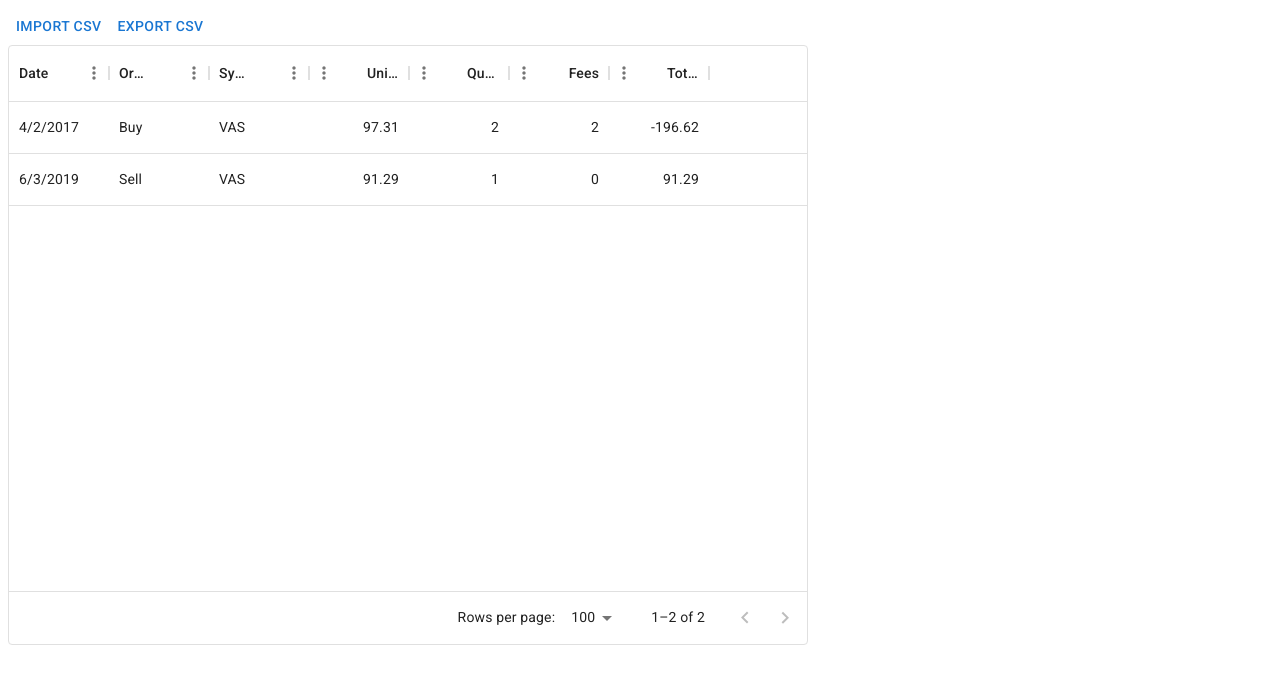
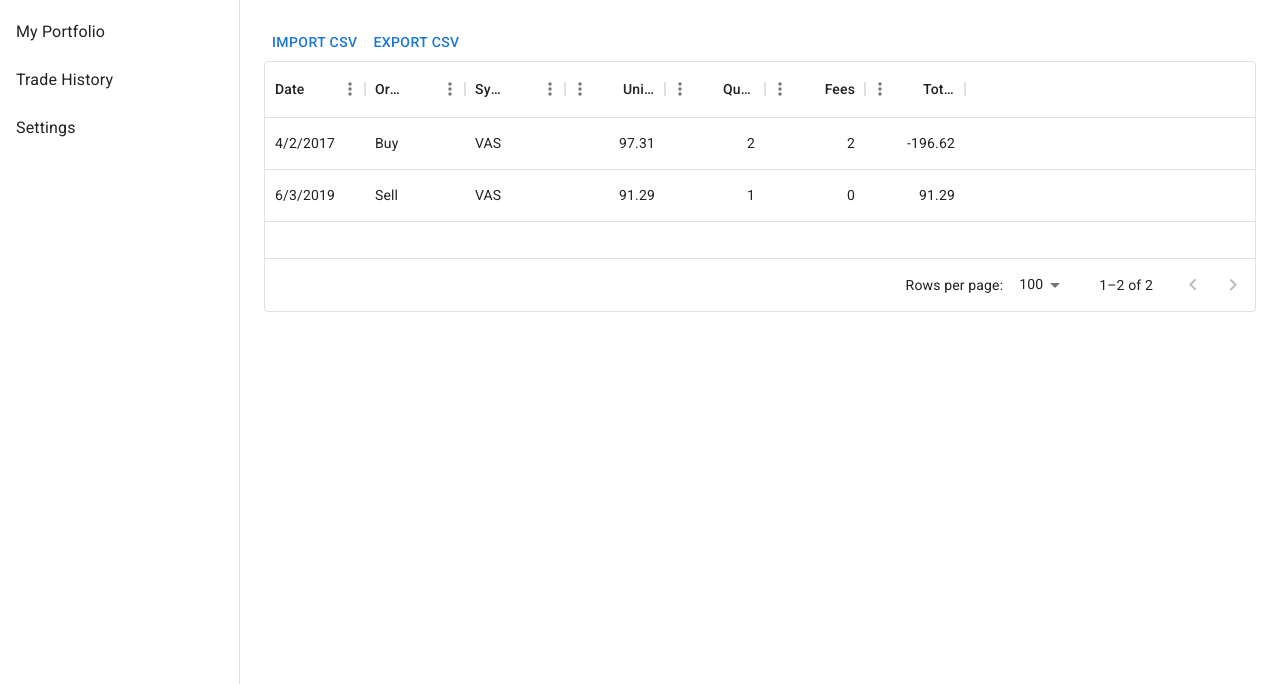
Before and after one commit to ltrel/xport, a React (Vite) app: page / in a window 1280 px wide. Shown: the top 684 px of the page. Built offline with nearby package versions, Linux system fonts and the light colour scheme.

Commit message:
Add page layout prototype

```diff
--- a/src/App.tsx
+++ b/src/App.tsx
@@ -1,10 +1,8 @@
-import TradeHistory from "./TradeHistory"
+import Dashboard from "./Dashboard"
 
 function App() {
   return (
-    <div style={{ height: 600, width: 800 }}>
-      <TradeHistory />
-    </div>
+    <Dashboard />
   )
 }
 
--- /dev/null
+++ b/src/Dashboard.tsx
@@ -0,0 +1,35 @@
+import TradeHistory from "./TradeHistory"
+import { Box, CssBaseline, Drawer, List, ListItem, ListItemButton, ListItemText } from "@mui/material";
+
+export default function Dashboard() {
+  return (
+    <Box sx={{ display: 'flex' }}>
+      <CssBaseline />
+      <Drawer
+        sx={{
+          width: 240,
+          flexShrink: 0,
+          '& .MuiDrawer-paper': {
+            width: 240,
+            boxSizing: 'border-box',
+          },
+        }}
+        variant="permanent"
+        anchor="left"
+      >
+        <List>
+          {['My Portfolio', 'Trade History', 'Settings'].map((text) => (
+            <ListItem key={text} disablePadding>
+              <ListItemButton>
+                <ListItemText primary={text} />
+              </ListItemButton>
+            </ListItem>
+          ))}
+        </List>
+      </Drawer>
+      <Box component="main" sx={{ flexGrow: 1, p: 3 }}>
+        <TradeHistory />
+      </Box>
+    </Box>
+  )
+}
```
